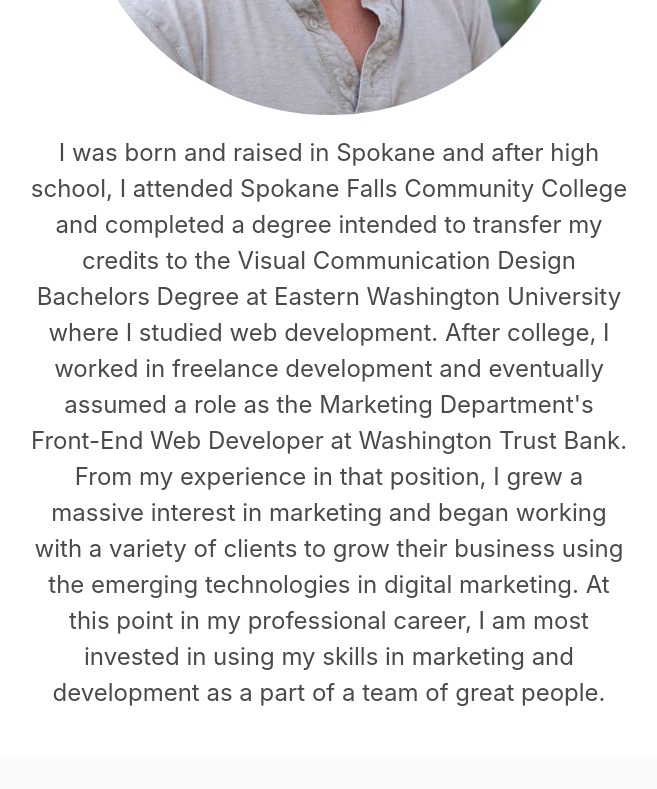
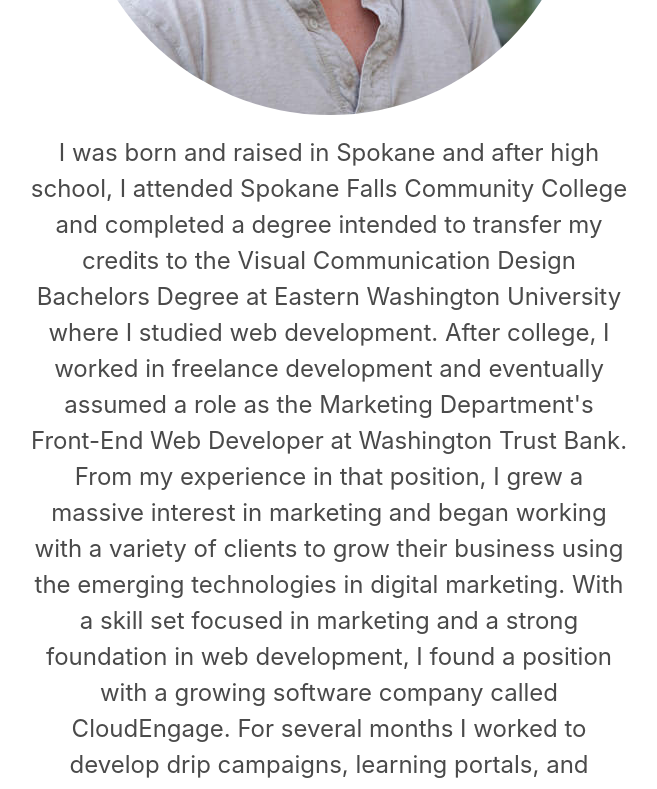
Before and after one commit to JusticeVengeance/portfolio_2.0, a website: page about.html in a window 1280 px wide. Shown: the part 860-1649 px from the top of the page, without its empty margins (311-968 px from the left). Drawn offline with nearby package versions, Linux system fonts and the light colour scheme.

Commit message:
changed bio

```diff
--- a/about.html
+++ b/about.html
@@ -65,7 +65,7 @@
 		</div>
 		<div class="columns">
 			<div class="column is-half is-offset-one-quarter">
-				<p class="is-size-4 has-text-centered">I was born and raised in Spokane and after high school, I attended Spokane Falls Community College and completed a degree intended to transfer my credits to the Visual Communication Design Bachelors Degree at Eastern Washington University where I studied web development. After college, I worked in freelance development and eventually assumed a role as the Marketing Department's Front-End Web Developer at Washington Trust Bank. From my experience in that position, I grew a massive interest in marketing and began working with a variety of clients to grow their business using the emerging technologies in digital marketing. At this point in my professional career, I am most invested in using my skills in marketing and development as a part of a team of great people.</p>
+				<p class="is-size-4 has-text-centered">I was born and raised in Spokane and after high school, I attended Spokane Falls Community College and completed a degree intended to transfer my credits to the Visual Communication Design Bachelors Degree at Eastern Washington University where I studied web development. After college, I worked in freelance development and eventually assumed a role as the Marketing Department's Front-End Web Developer at Washington Trust Bank. From my experience in that position, I grew a massive interest in marketing and began working with a variety of clients to grow their business using the emerging technologies in digital marketing. With a skill set focused in marketing and a strong foundation in web development, I found a position with a growing software company called CloudEngage. For several months I worked to develop drip campaigns, learning portals, and interactive web pages in an effort to streamline customer acquisition and growth for the company. At this point in my professional career, I am most invested in using my skills in marketing and development to grow as a part of a team of great people.</p>
 			</div>
 		</div>
 	</section>
```
